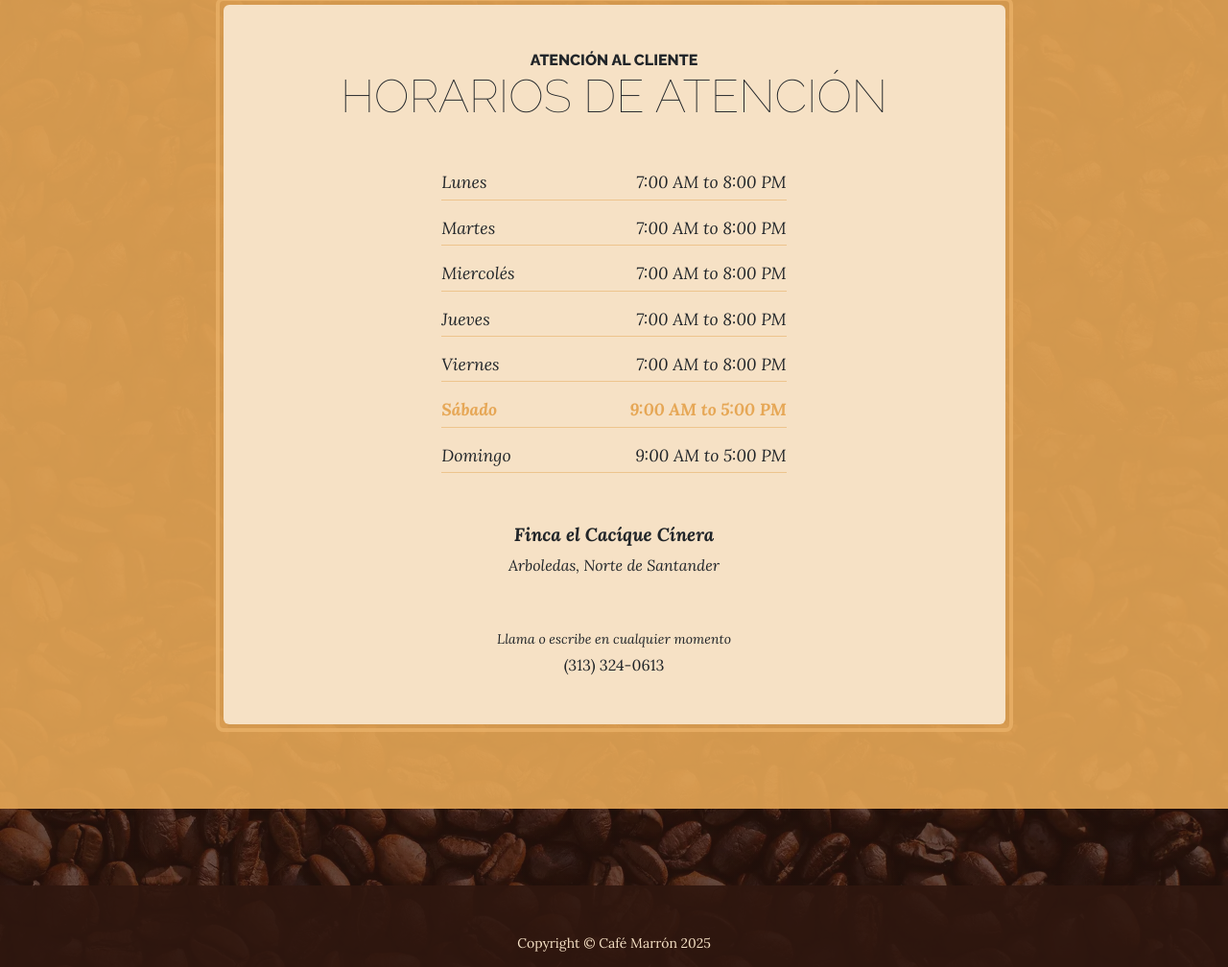
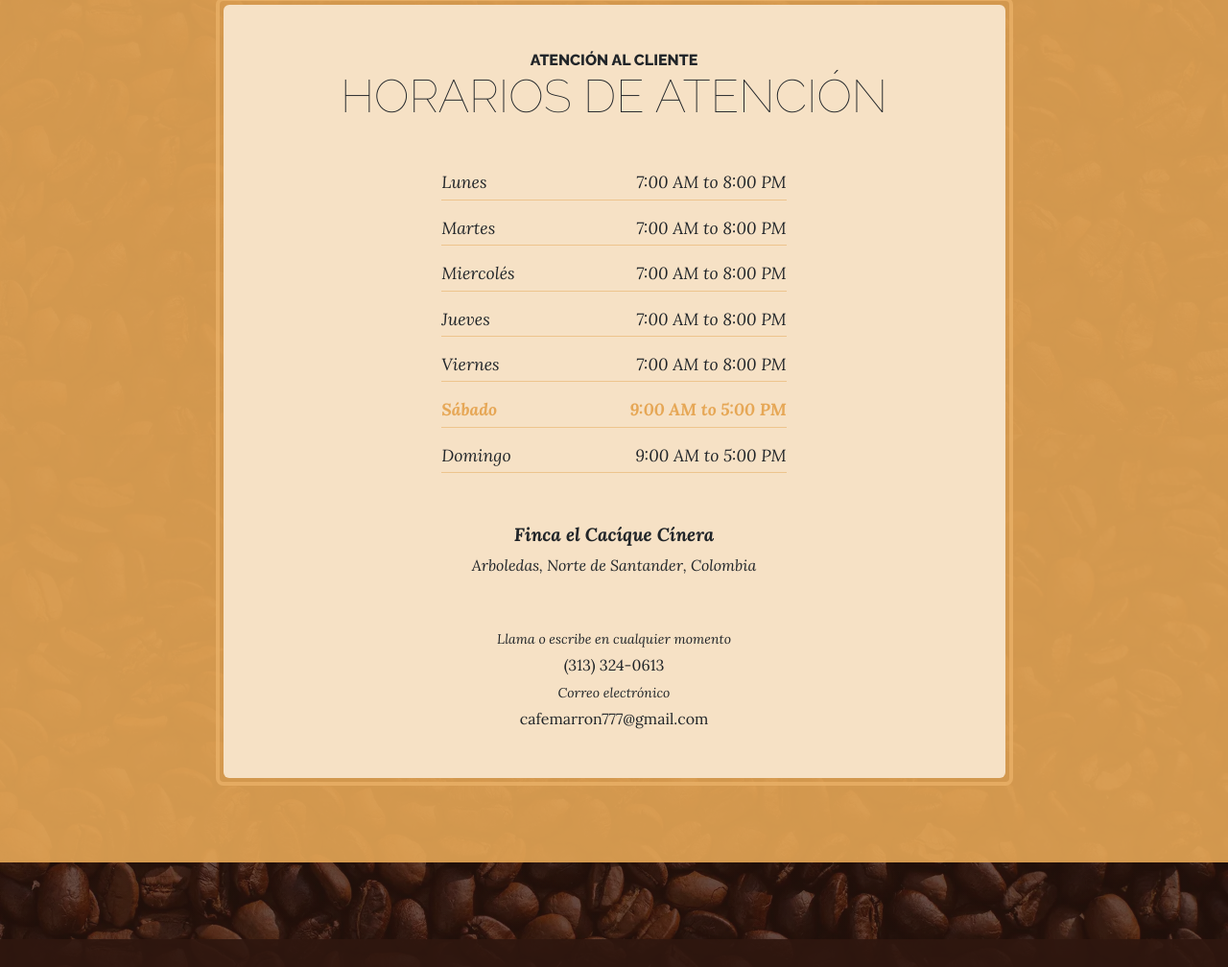
Before and after one commit to jhoncarlosam-dev/CafeMarronWeb, a plain HTML site: page store.html in a window 1280 px wide. Shown: the part 523-1531 px from the top of the page at 96% size. Drawn offline with nearby package versions, Linux system fonts and the light colour scheme.

Commit message:
add visit count

```diff
--- a/js/scripts.js
+++ b/js/scripts.js
@@ -8,3 +8,8 @@ window.addEventListener('DOMContentLoaded', event => {
     const listHoursArray = document.body.querySelectorAll('.list-hours li');
     listHoursArray[new Date().getDay()].classList.add(('today'));
 })
+document.addEventListener('DOMContentLoaded', () => {
+    const visitCount = localStorage.getItem('visitCount') || 0;
+    localStorage.setItem('visitCount', parseInt(visitCount) + 1);
+    document.getElementById('visit-counter').textContent = visitCount;
+  });
--- a/store.html
+++ b/store.html
@@ -78,13 +78,17 @@
                                 <em>
                                     <strong>Finca el Cacíque Cínera</strong>
                                     <br />
-                                    Arboledas, Norte de Santander
+                                    Arboledas, Norte de Santander, Colombia
                                 </em>
                             </p>
                             <p class="mb-0">
                                 <small><em>Llama o escribe en cualquier momento</em></small>
                                 <br />
                                 (313) 324-0613
+                                <br>
+                                <small><em>Correo electrónico</em></small>
+                                <br />
+                                cafemarron777@gmail.com
                             </p>
                         </div>
                     </div>
```
Also changed, not shown: index.html (+2 -0 lines), products.html (+1 -1 lines).
